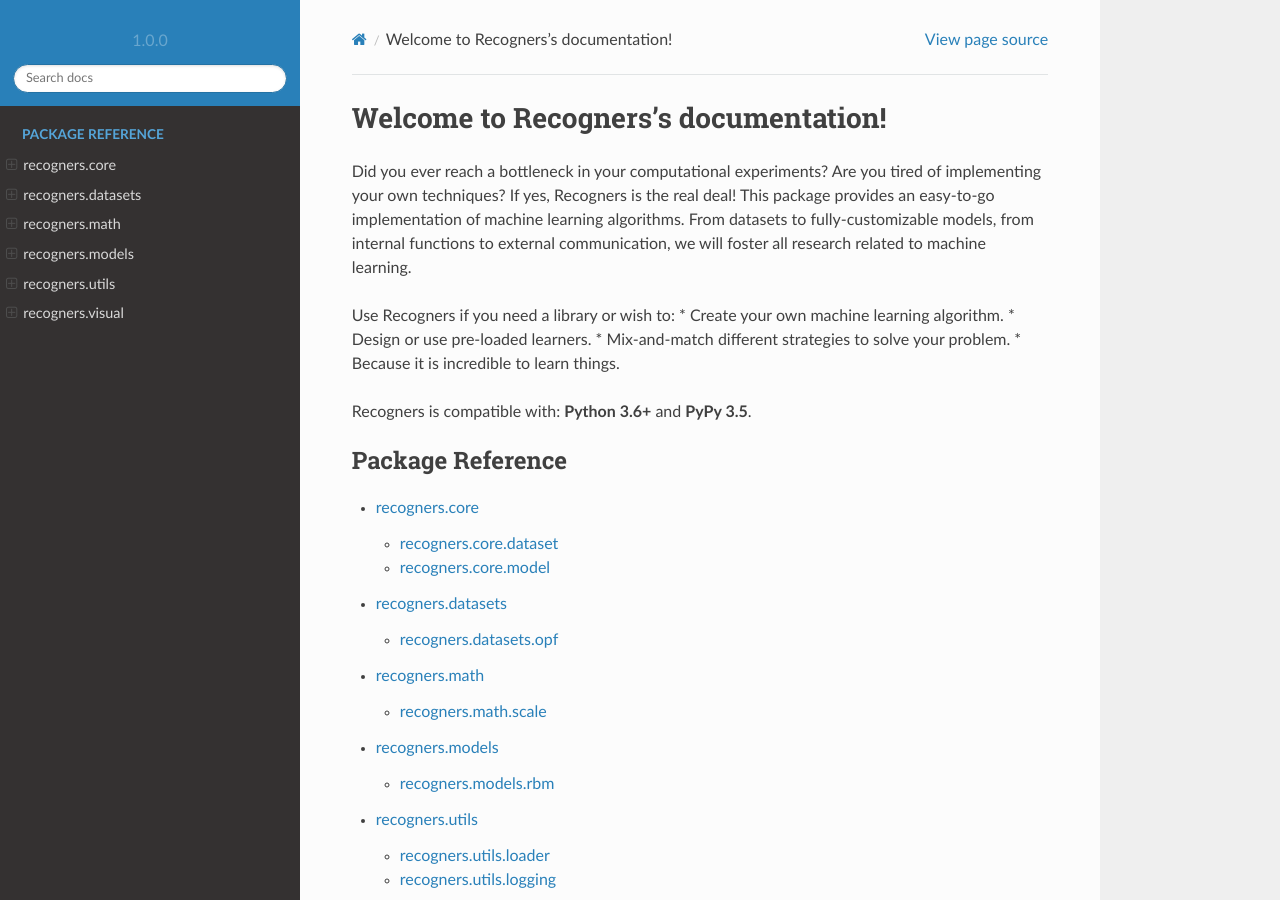
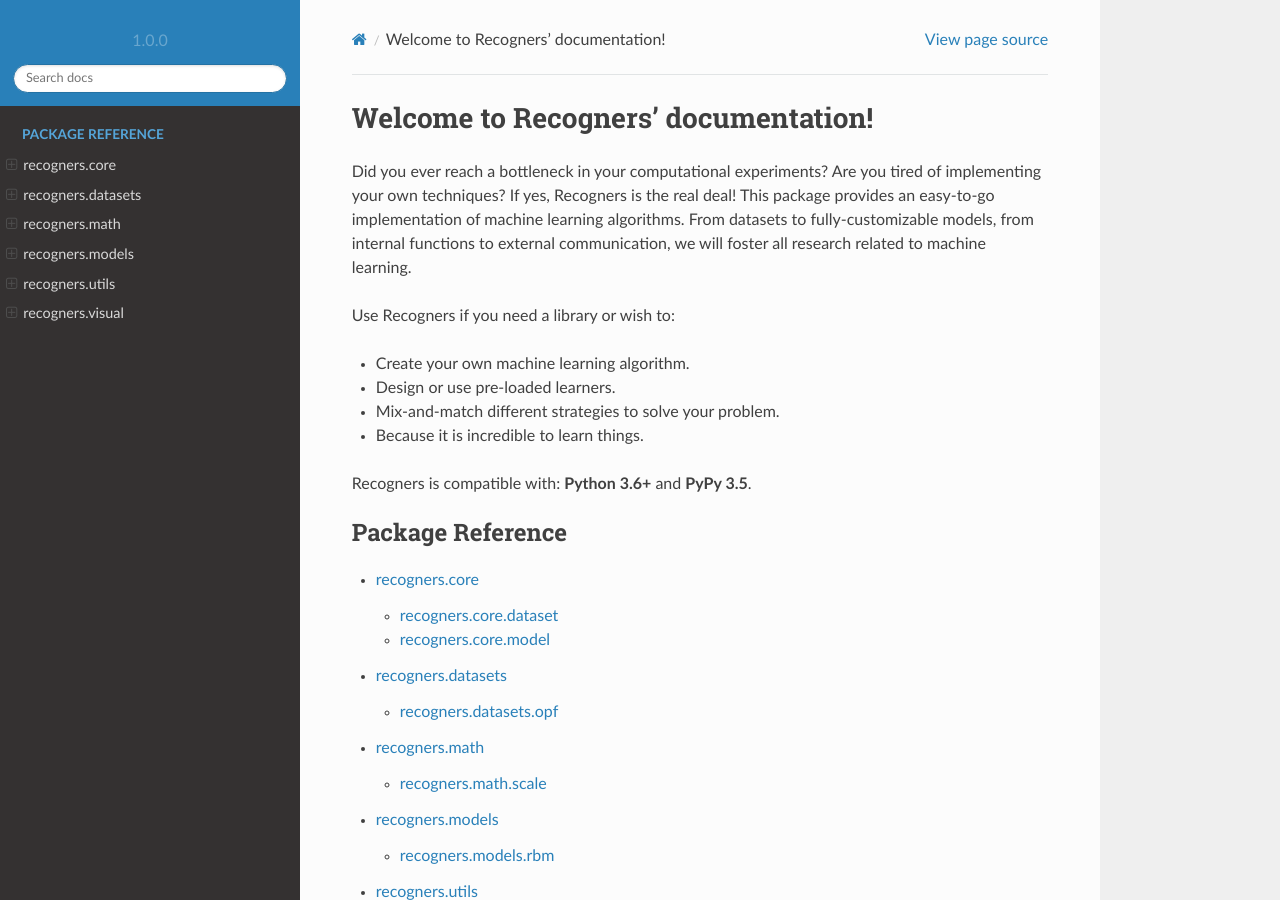
Before and after one commit to gugarosa/learnergy, a Sphinx documentation site: the page built from docs/index.rst, in a window 1280 px wide and 900 px high. Built offline with Sphinx 7.4.7 and the Read the Docs theme 2.0.0, drawn with Linux system fonts in a browser that asks for light colours.

```diff
--- a/docs/index.rst
+++ b/docs/index.rst
@@ -1,9 +1,10 @@
-Welcome to Recogners's documentation!
+Welcome to Recogners' documentation!
 =======================================
 
 Did you ever reach a bottleneck in your computational experiments? Are you tired of implementing your own techniques? If yes, Recogners is the real deal! This package provides an easy-to-go implementation of machine learning algorithms. From datasets to fully-customizable models, from internal functions to external communication, we will foster all research related to machine learning.
 
 Use Recogners if you need a library or wish to:
+
 * Create your own machine learning algorithm.
 * Design or use pre-loaded learners.
 * Mix-and-match different strategies to solve your problem.
```
